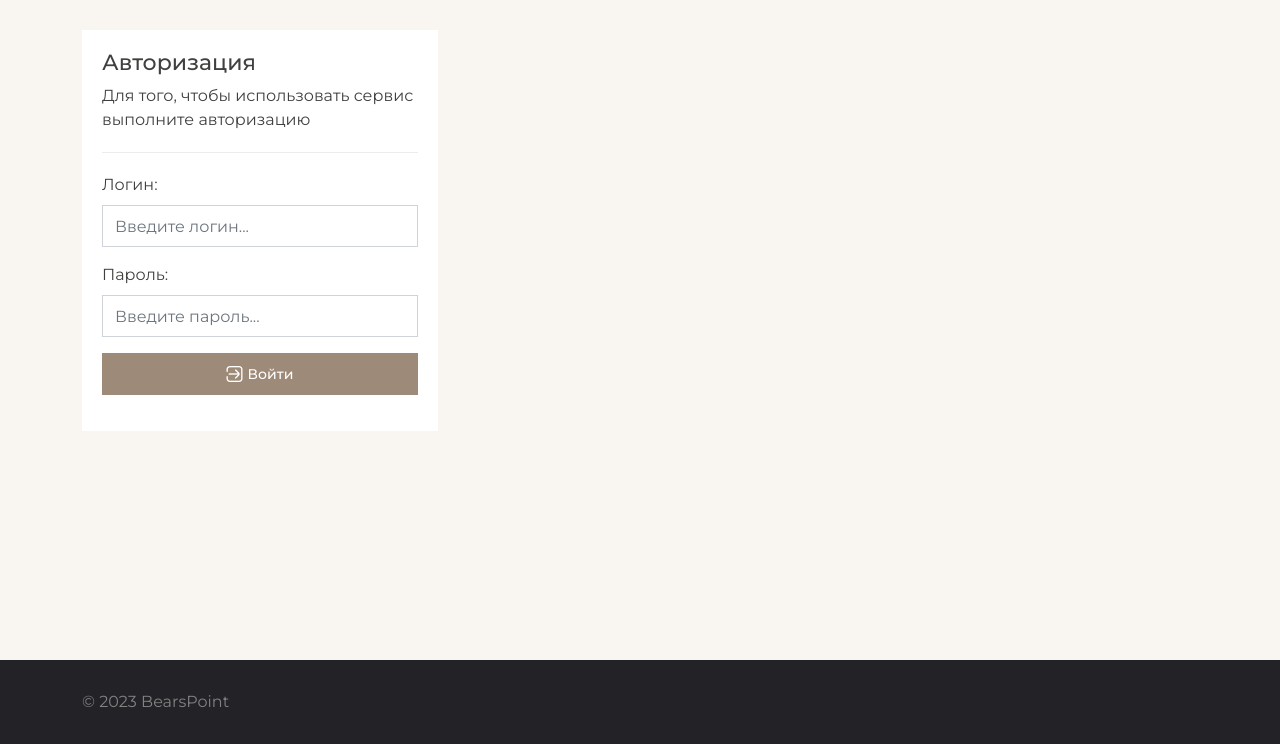
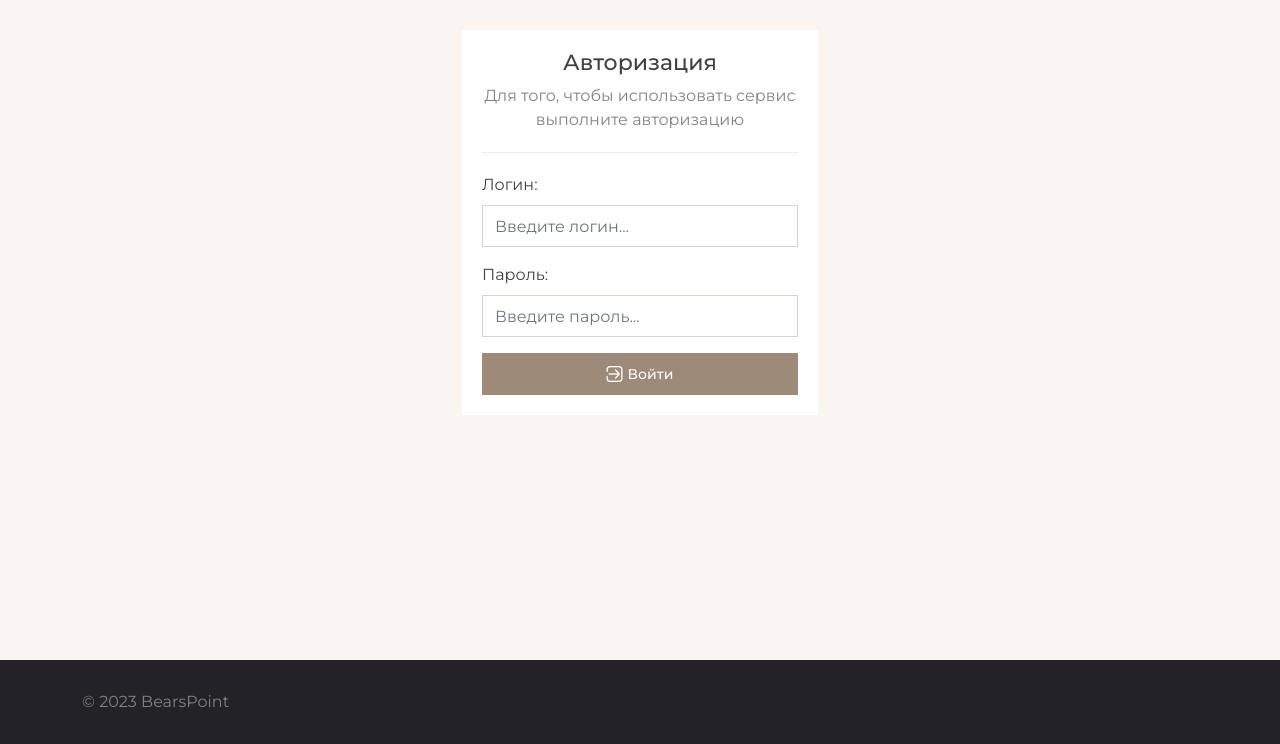
Before and after one commit to ElveeBolt/bearspoint, a Django app: page /user/login in a window 1280 px wide. Shown: the part 56-800 px from the top of the page. Run offline with Django 4.2, Linux system fonts and the light colour scheme; some libraries are stand-ins or nearby versions.

Commit message:
Edited grid in Login page

```diff
--- a/templates/user/login.html
+++ b/templates/user/login.html
@@ -3,14 +3,14 @@
 
 {% block content %}
 <div class="container">
-    <div class="row">
+    <div class="row justify-content-center">
         <div class="col-4">
             <div class="card">
-                <div class="card-heading">
+                <div class="card-heading text-center">
                     <h2>{{ title }}</h2>
-                    <div class="subtitle">{{ subtitle }}</div>
+                    <div class="subtitle text-muted">{{ subtitle }}</div>
                 </div>
-                <form method="POST" class="mb-3">
+                <form method="POST">
                     {% csrf_token %}
                     <div class="mb-3">
                         <label for="{{ form.username.auto_id }}" class="form-label">{{ form.username.label }}</label>
```
